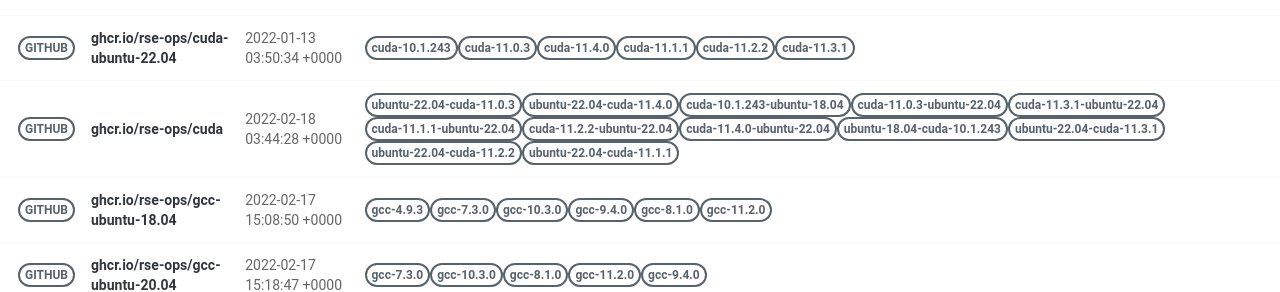
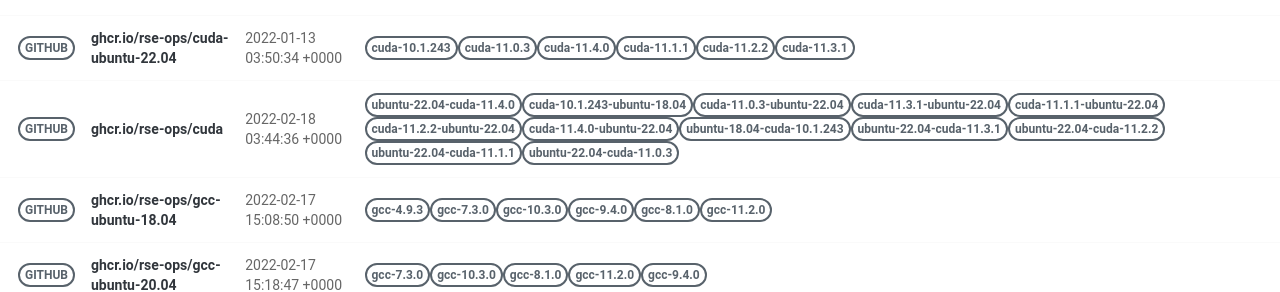
Before and after one commit to rse-ops/docker-images, a Jekyll site: the page built from pages/index.md, in a window 1280 px wide. Shown: the part 414-706 px from the top of the page. Built offline with Jekyll 4.4.1, drawn with Linux system fonts in a browser that asks for light colours; nearby versions of some CDN libraries; part of the change alters nothing that is shown.

Commit message:
Automated push to update library 2022-02-18

```diff
--- a/_library/ghcr.io-rse-ops-cuda.md
+++ b/_library/ghcr.io-rse-ops-cuda.md
@@ -1,14 +1,11 @@
 ---
 layout: container
 name: ghcr.io/rse-ops/cuda
-updated_at: 2022-02-18 03:44:28.384405
+updated_at: 2022-02-18 03:44:36.424999
 
 
 container_url: https://github.com/orgs/rse-ops/packages/container/package/cuda
 versions:
- - tag: ubuntu-22.04-cuda-11.0.3
-   dockerfile: https://github.com/rse-ops/docker-images/blob/main/ubuntu/cuda/Dockerfile
-   manifest: https://crane.ggcr.dev/manifest/ghcr.io/rse-ops/cuda:ubuntu-22.04-cuda-11.0.3
  - tag: ubuntu-22.04-cuda-11.4.0
    dockerfile: https://github.com/rse-ops/docker-images/blob/main/ubuntu/cuda/Dockerfile
    manifest: https://crane.ggcr.dev/manifest/ghcr.io/rse-ops/cuda:ubuntu-22.04-cuda-11.4.0
@@ -42,5 +39,8 @@ versions:
  - tag: ubuntu-22.04-cuda-11.1.1
    dockerfile: https://github.com/rse-ops/docker-images/blob/main/ubuntu/cuda/Dockerfile
    manifest: https://crane.ggcr.dev/manifest/ghcr.io/rse-ops/cuda:ubuntu-22.04-cuda-11.1.1
+ - tag: ubuntu-22.04-cuda-11.0.3
+   dockerfile: https://github.com/rse-ops/docker-images/blob/main/ubuntu/cuda/Dockerfile
+   manifest: https://crane.ggcr.dev/manifest/ghcr.io/rse-ops/cuda:ubuntu-22.04-cuda-11.0.3
 
 ---
```
